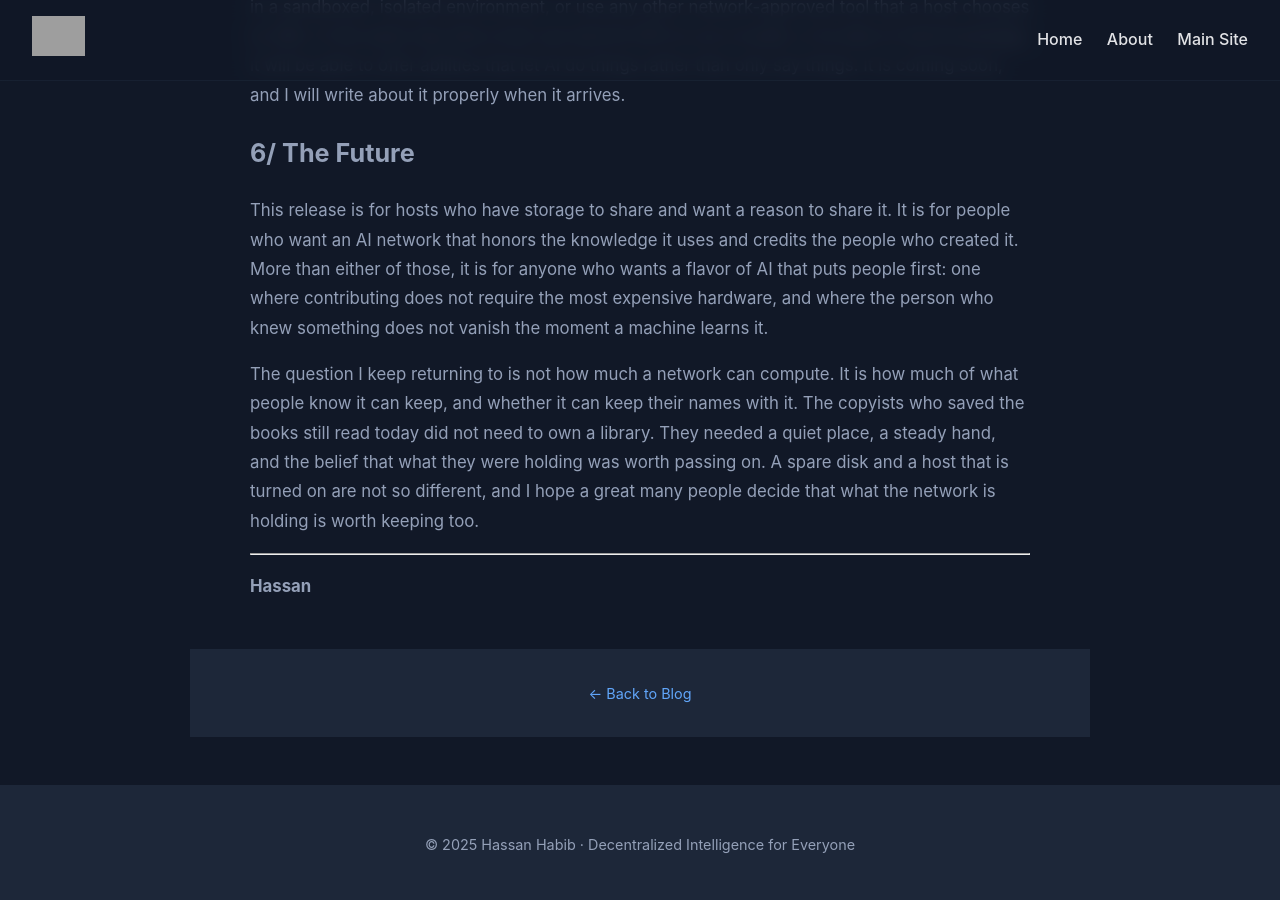
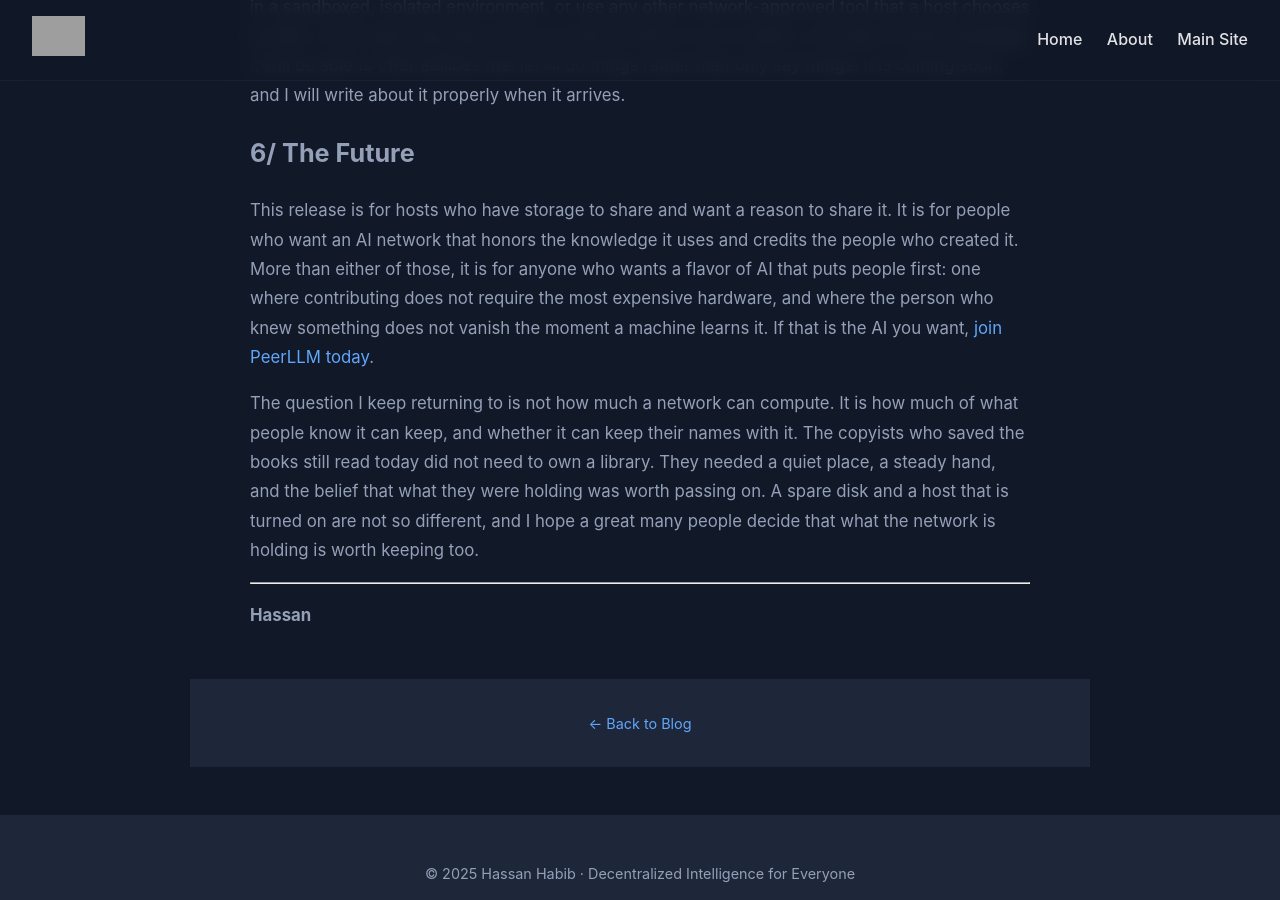
Before and after one commit to PeerLLM/peerllm.github.io, a Jekyll site: the page built from _posts/2026-10-11-joomma-phase-one-collective-preservation.md, in a window 1280 px wide and 900 px high, scrolled down 8585 px. Built offline with Jekyll 4.4.1, drawn with Linux system fonts in a browser that asks for light colours; comment, search, counter and statistics services are not loaded; grey boxes are pictures that could not be loaded.

Commit message:
Post: invite readers to join PeerLLM from the JooMMA post

```diff
--- a/_posts/2026-10-11-joomma-phase-one-collective-preservation.md
+++ b/_posts/2026-10-11-joomma-phase-one-collective-preservation.md
@@ -90,7 +90,7 @@ TooMMA is tool sharing on hosts. Someone might want to reach the web through a h
 
 ## 6/ The Future
 
-This release is for hosts who have storage to share and want a reason to share it. It is for people who want an AI network that honors the knowledge it uses and credits the people who created it. More than either of those, it is for anyone who wants a flavor of AI that puts people first: one where contributing does not require the most expensive hardware, and where the person who knew something does not vanish the moment a machine learns it.
+This release is for hosts who have storage to share and want a reason to share it. It is for people who want an AI network that honors the knowledge it uses and credits the people who created it. More than either of those, it is for anyone who wants a flavor of AI that puts people first: one where contributing does not require the most expensive hardware, and where the person who knew something does not vanish the moment a machine learns it. If that is the AI you want, [join PeerLLM today](https://www.peerllm.com/join-as-host.html).
 
 The question I keep returning to is not how much a network can compute. It is how much of what people know it can keep, and whether it can keep their names with it. The copyists who saved the books still read today did not need to own a library. They needed a quiet place, a steady hand, and the belief that what they were holding was worth passing on. A spare disk and a host that is turned on are not so different, and I hope a great many people decide that what the network is holding is worth keeping too.
 
```
